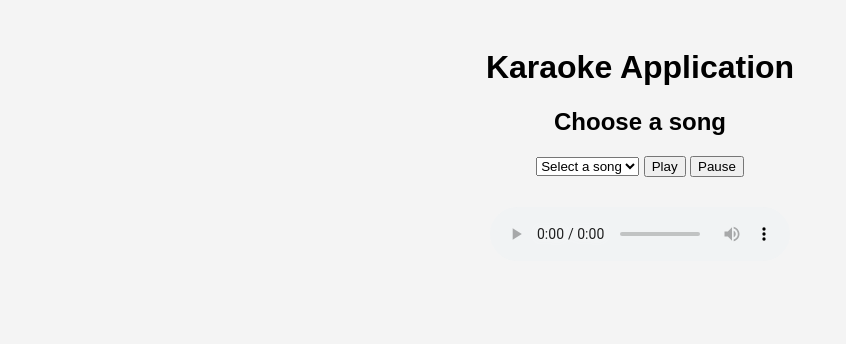
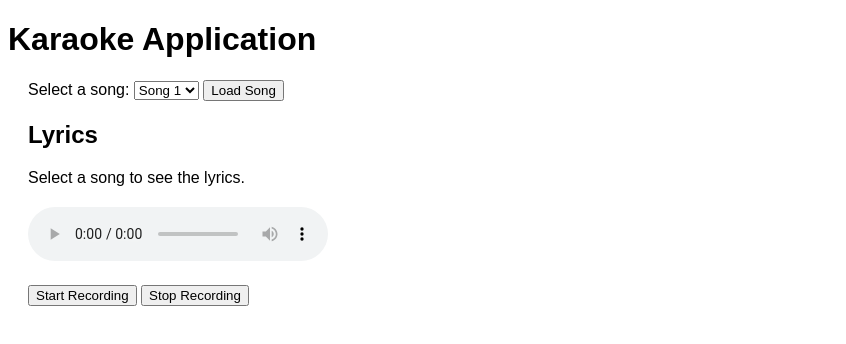
Before and after one commit to sidss01/s, a plain HTML site: page index.html in a window 1280 px wide. Shown: the whole page, without its empty margins (0-846 px from the left). Drawn offline with Linux system fonts and the light colour scheme.

Commit message:
Create index.html for karaoke application interface

```diff
--- a/index.html
+++ b/index.html
@@ -5,51 +5,81 @@
     <meta name="viewport" content="width=device-width, initial-scale=1.0">
     <title>Karaoke Application</title>
     <style>
-        body {
-            font-family: Arial, sans-serif;
-            background-color: #f4f4f4;
-            text-align: center;
-            padding: 20px;
-        }
-        #song-list {
-            margin: 20px 0;
-        }
-        audio {
-            margin: 10px 0;
-        }
+        body { font-family: Arial, sans-serif; }
+        #songSelector, #lyricsDisplay, #audioPlayer, #recordingControl { margin: 20px; }
     </style>
 </head>
 <body>
     <h1>Karaoke Application</h1>
-    <div id="song-list">
-        <h2>Choose a song</h2>
+    <div id="songSelector">
+        <label for="songs">Select a song:</label>
         <select id="songs">
-            <option value="">Select a song</option>
-            <option value="song1.mp3">Song 1</option>
-            <option value="song2.mp3">Song 2</option>
-            <option value="song3.mp3">Song 3</option>
+            <option value="song1">Song 1</option>
+            <option value="song2">Song 2</option>
+            <option value="song3">Song 3</option>
         </select>
-        <button id="play">Play</button>
-        <button id="pause">Pause</button>
+        <button onclick="loadSong()">Load Song</button>
     </div>
-    <audio id="audio" controls></audio>
-
+    <div id="lyricsDisplay">
+        <h2>Lyrics</h2>
+        <p id="lyrics">Select a song to see the lyrics.</p>
+    </div>
+    <div id="audioPlayer">
+        <audio id="audio" controls>
+            <source id="audioSource" src="" type="audio/mpeg">
+            Your browser does not support the audio tag.
+        </audio>
+    </div>
+    <div id="recordingControl">
+        <button onclick="startRecording()">Start Recording</button>
+        <button onclick="stopRecording()">Stop Recording</button>
+    </div>
     <script>
-        const songs = document.getElementById('songs');
-        const audio = document.getElementById('audio');
-
-        document.getElementById('play').onclick = function() {
-            if (songs.value) {
-                audio.src = songs.value;
-                audio.play();
-            } else {
-                alert('Please select a song.');
-            }
+        const songs = {
+            song1: { lyrics: 'Lyrics for Song 1...', audio: 'path/to/song1.mp3' },
+            song2: { lyrics: 'Lyrics for Song 2...', audio: 'path/to/song2.mp3' },
+            song3: { lyrics: 'Lyrics for Song 3...', audio: 'path/to/song3.mp3' }
         };
 
-        document.getElementById('pause').onclick = function() {
-            audio.pause();
-        };
+        function loadSong() {
+            const songSelect = document.getElementById('songs');
+            const selectedSong = songSelect.value;
+            document.getElementById('lyrics').innerText = songs[selectedSong].lyrics;
+            const audio = document.getElementById('audio');
+            const audioSource = document.getElementById('audioSource');
+            audioSource.src = songs[selectedSong].audio;
+            audio.load();
+        }
+
+        let mediaRecorder;
+        let recordedChunks = [];
+
+        function startRecording() {
+            navigator.mediaDevices.getUserMedia({ audio: true }).then(stream => {
+                mediaRecorder = new MediaRecorder(stream);
+                mediaRecorder.ondataavailable = event => {
+                    if (event.data.size > 0) {
+                        recordedChunks.push(event.data);
+                    }
+                };
+                mediaRecorder.onstop = () => {
+                    const blob = new Blob(recordedChunks, { type: 'audio/webm' });
+                    const url = URL.createObjectURL(blob);
+                    const a = document.createElement('a');
+                    a.style.display = 'none';
+                    a.href = url;
+                    a.download = 'recording.webm';
+                    document.body.appendChild(a);
+                    a.click();
+                    window.URL.revokeObjectURL(url);
+                };
+                mediaRecorder.start();
+            });
+        }
+
+        function stopRecording() {
+            mediaRecorder.stop();
+        }
     </script>
 </body>
 </html>
```
